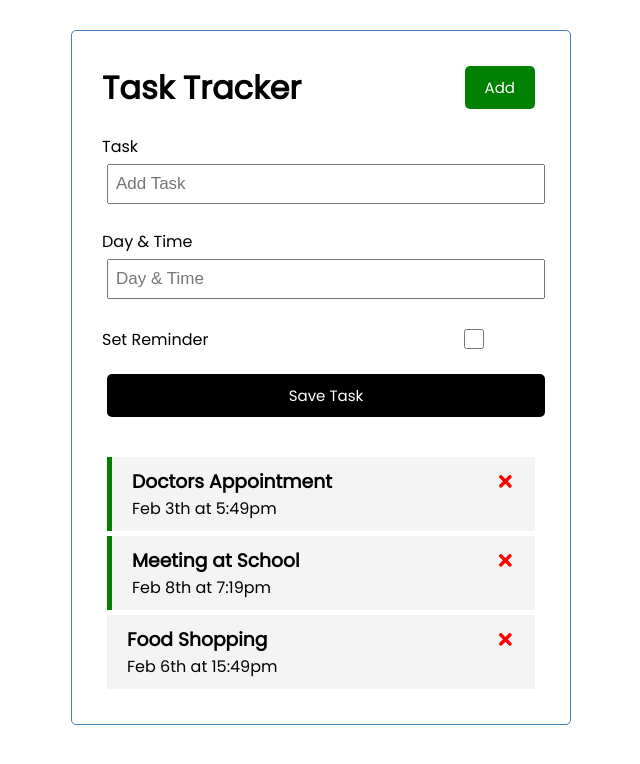
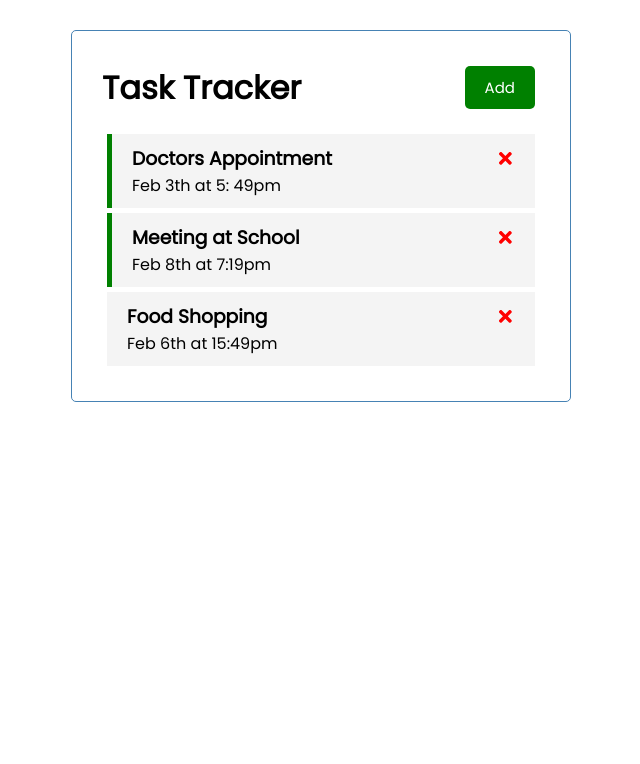
Before and after one commit to nekohakum/Task-Tracker, a React (Create React App) app: page / in a window 1280 px wide. Shown: the top 764 px of the page, without its empty margins (319-959 px from the left). Built offline with nearby package versions, Linux system fonts and the light colour scheme; data requests are answered from the project's data file.

Commit message:
Using the third-party json-server library to imitate getting virtual data

```diff
--- a/src/App.js
+++ b/src/App.js
@@ -1,30 +1,28 @@
 import Header from "./components/Header";
 import Tasks from "./components/Tasks";
-import { useState } from "react";
+import { useState, useEffect } from "react";
 import AddTask from "./components/AddTask";
 import "./index.css";
 
 const App = () => {
-     const [tasks, setTasks] = useState([
-          {
-               id: 1,
-               text: "Doctors Appointment",
-               day: "Feb 3th at 5:49pm",
-               reminder: true,
-          },
-          {
-               id: 2,
-               text: "Meeting at School",
-               day: "Feb 8th at 7:19pm",
-               reminder: true,
-          },
-          {
-               id: 3,
-               text: "Food Shopping",
-               day: "Feb 6th at 15:49pm",
-               reminder: false,
-          },
-     ]);
+     const [showAddTask, setShowAddTask] = useState(false);
+     const [tasks, setTasks] = useState([]);
+
+     useEffect(() => {
+          const getTasks = async () => {
+               const tasksFromServer = await fetchTasks();
+               setTasks(tasksFromServer);
+          };
+
+          getTasks();
+     }, []);
+
+     const fetchTasks = async () => {
+          const res = await fetch("http://localhost:5000/tasks");
+          const data = await res.json();
+
+          return data;
+     };
 
      const deleteTask = (id) => {
           setTasks(tasks.filter((task) => task.id !== id));
@@ -48,8 +46,12 @@ const App = () => {
 
      return (
           <div className="container">
-               <Header title="Task Tracker" />
-               <AddTask onAdd={addTask} />
+               <Header
+                    title="Task Tracker"
+                    onAdd={() => setShowAddTask(!showAddTask)}
+                    showAdd={showAddTask}
+               />
+               {showAddTask && <AddTask onAdd={addTask} />}
                {tasks.length > 0 ? (
                     <Tasks
                          tasks={tasks}
--- a/src/components/Header.js
+++ b/src/components/Header.js
@@ -1,13 +1,14 @@
 import Button from "./Button";
 
-const Header = ({ title }) => {
-     const onClick = () => {
-          console.log("click");
-     };
+const Header = ({ title, onAdd, showAdd }) => {
      return (
           <header className="header">
                <h1> {title}</h1>
-               <Button color="green" text="Add" onClick={onClick} />
+               <Button
+                    color={showAdd ? "red" : "green"}
+                    text={showAdd ? "Close" : "Add"}
+                    onClick={onAdd}
+               />
           </header>
      );
 };
--- a/src/components/Task.js
+++ b/src/components/Task.js
@@ -7,7 +7,7 @@ const Task = ({ task, onDelete, onToggle }) => {
                onDoubleClick={() => onToggle(task.id)}
           >
                <h3>
-                    {task.text}{" "}
+                    {task.text}
                     <FaTimes
                          style={{ color: "red", cursor: "pointer" }}
                          onClick={() => onDelete(task.id)}
--- a/src/components/Tasks.js
+++ b/src/components/Tasks.js
@@ -3,9 +3,9 @@ import Task from "./Task";
 const Tasks = ({ tasks, onDelete, onToggle }) => {
      return (
           <>
-               {tasks.map((task) => (
+               {tasks.map((task, index) => (
                     <Task
-                         key={task.id}
+                         key={index}
                          task={task}
                          onDelete={onDelete}
                          onToggle={onToggle}
```
